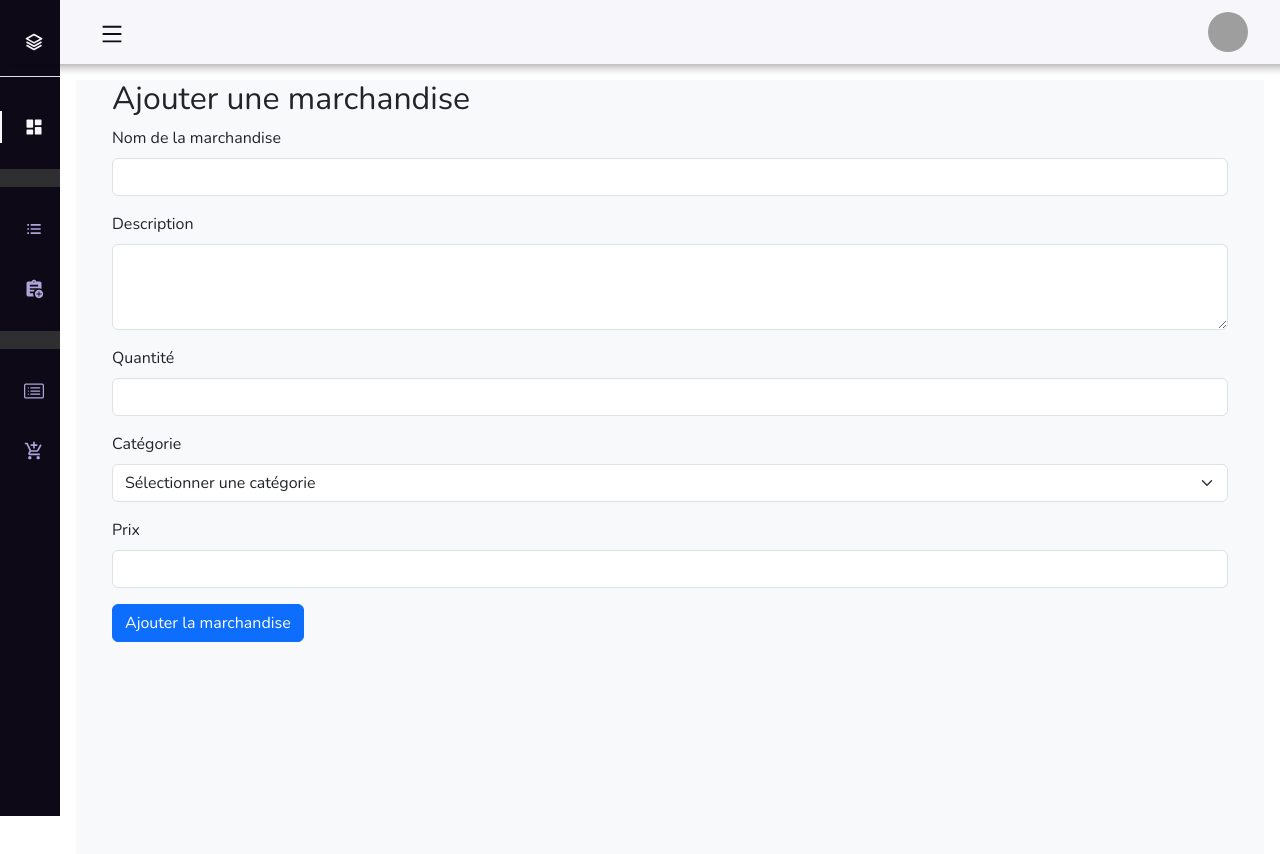
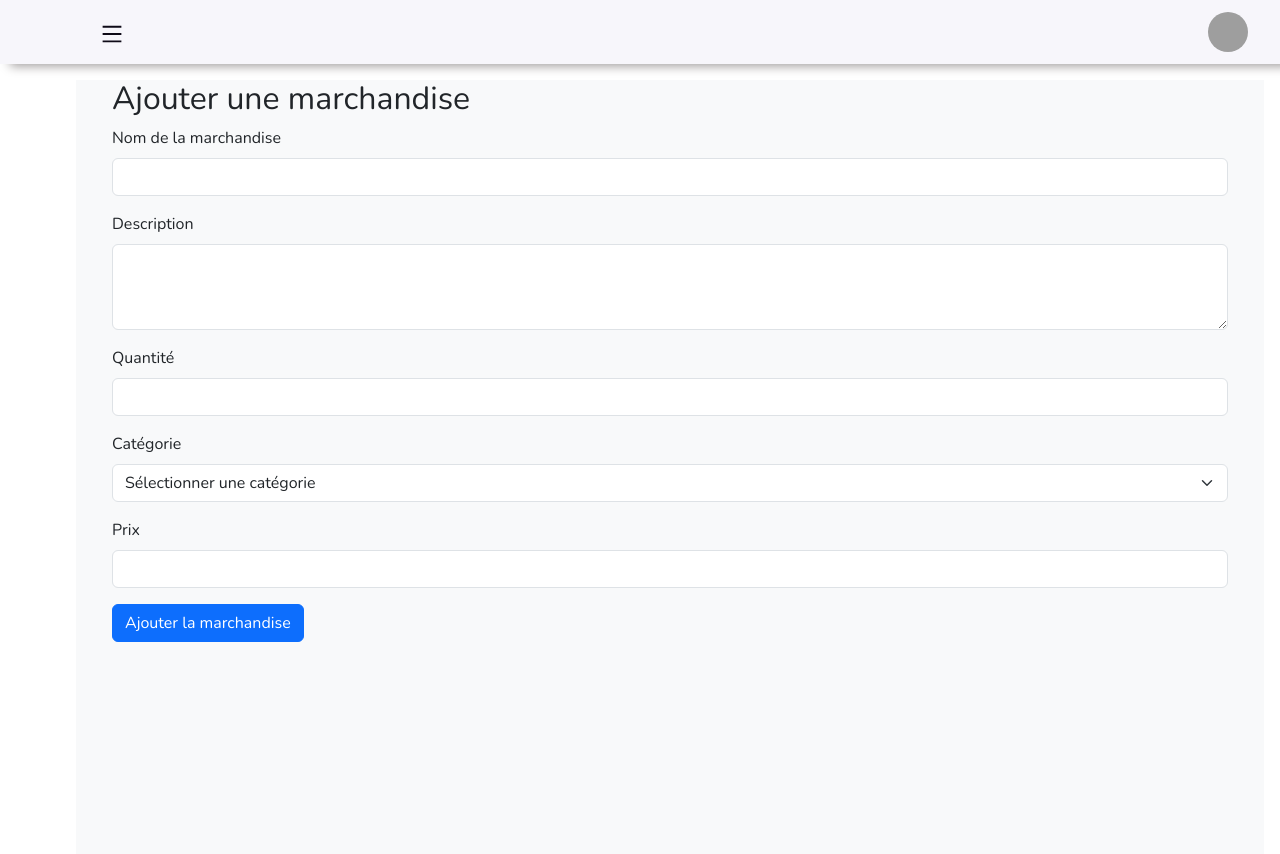
Before and after one commit to viadel13/platform-suivi-ttrnc, a React (Create React App) app: page /dashboard/ajouterMarchandise in a window 1280 px wide. Shown: the top 854 px of the page. Built offline with nearby package versions, Linux system fonts and the light colour scheme; no server answers; sample sign-in values are in the browser's storage; grey boxes are pictures that could not be loaded; some icons are missing.

Commit message:
first commit

```diff
--- a/src/assets/css/index.css
+++ b/src/assets/css/index.css
@@ -24,6 +24,7 @@
     font-family: var(--body-font);
     font-size: var(--normal-font-size);
     transition: .5s;
+    height: 100vh;
 }
 
 a {
@@ -232,11 +233,12 @@ a {
             width: 45px
         }
 
-        .l-navbar {
+        /* .l-navbar {
             left: 0px;
             padding: 1rem 0 0 0;
             width: 60px;
-        }
+            min-height: 100vh;
+        } */
 
         .showDash {
             width: calc(var(--nav-width) + 175px);
```
